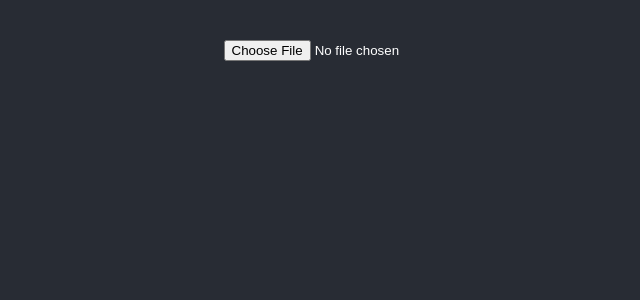
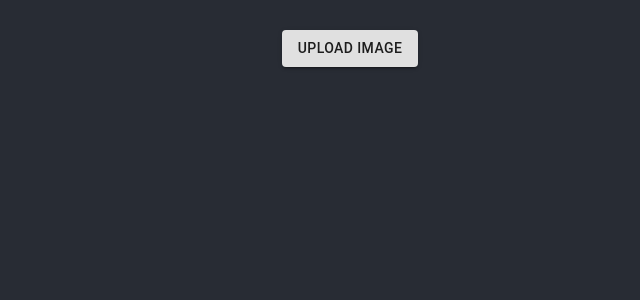
Before and after one commit to krisograbek/hotdog, a React (Create React App) app: page / in a window 1280 px wide. Shown: the top 300 px of the page, without its empty margins (290-930 px from the left). Built offline with nearby package versions, Linux system fonts and the light colour scheme.

Commit message:
replace standard input with material-ui Input and Button

```diff
--- a/src/components/UploadImage.js
+++ b/src/components/UploadImage.js
@@ -1,3 +1,4 @@
+import { Button, Input } from '@material-ui/core';
 import React, { useEffect, useState } from 'react';
 import { convertImage } from '../helpers/image';
 
@@ -45,23 +46,37 @@ function UploadImage() {
 
   return (
     <div>
-      <input
+      <label htmlFor="raised-button-file">
+        <Input
+          accept="image/*"
+          // className={classes.input}
+          style={{ display: 'none' }}
+          id="raised-button-file"
+          // multiple
           type="file"
-        name="myImage"
           onChange={(event) => {
             console.log(event.target.files[0]);
             setSelectedImage(URL.createObjectURL(event.target.files[0]));
             // setResult([]);
           }}
         />
+        <Button variant="contained"
+          component="span"
+        // className={classes.button}
+        >
+          Upload Image
+        </Button>
+      </label>
       {selectedImage && (
         <div>
           <br />
-          <button onClick={() => {
+          <Button onClick={() => {
             setSelectedImage(null);
             setResult([]);
             setProba(-1)
-          }}>Remove</button>
+          }}>
+            Remove
+          </Button>
           <br />
           <img id="img" alt="not found" width={"450px"} src={selectedImage} />
           <br />
```
Lines whose indentation alone changed are shown as unchanged.
